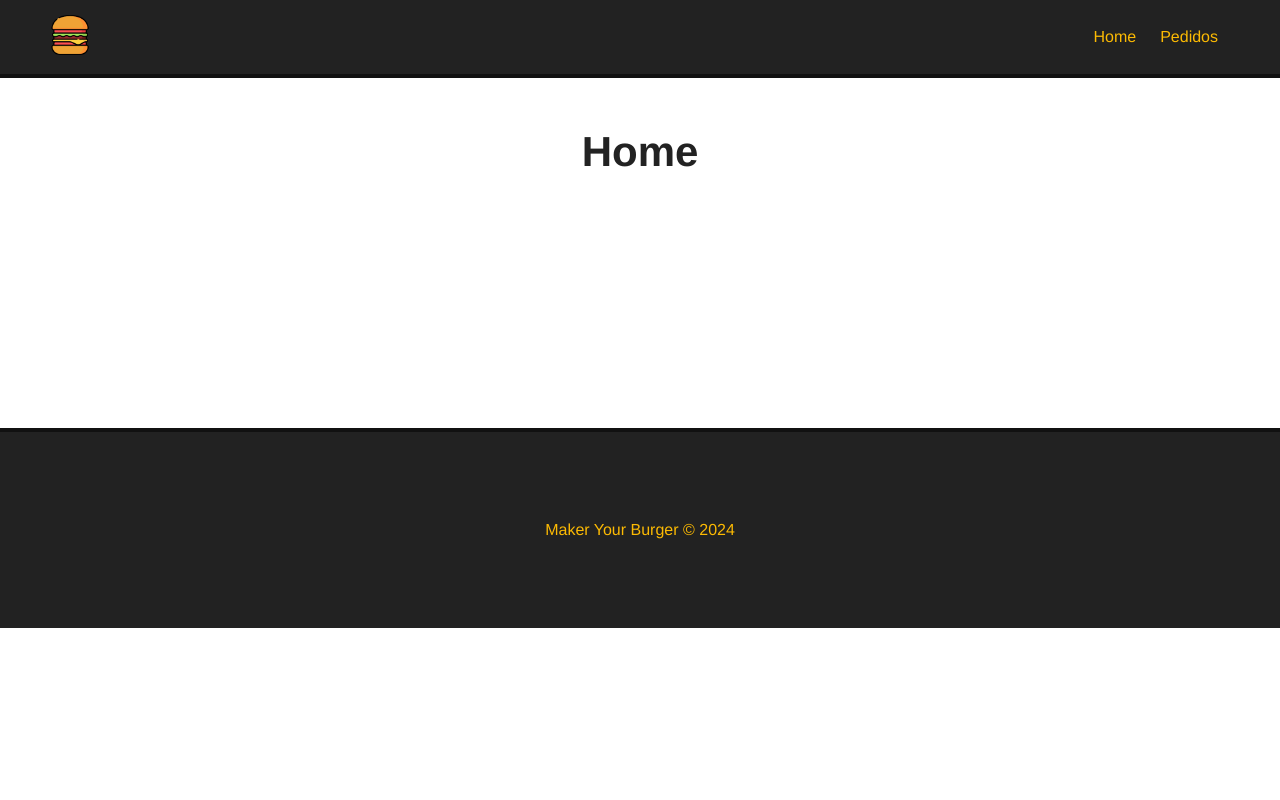
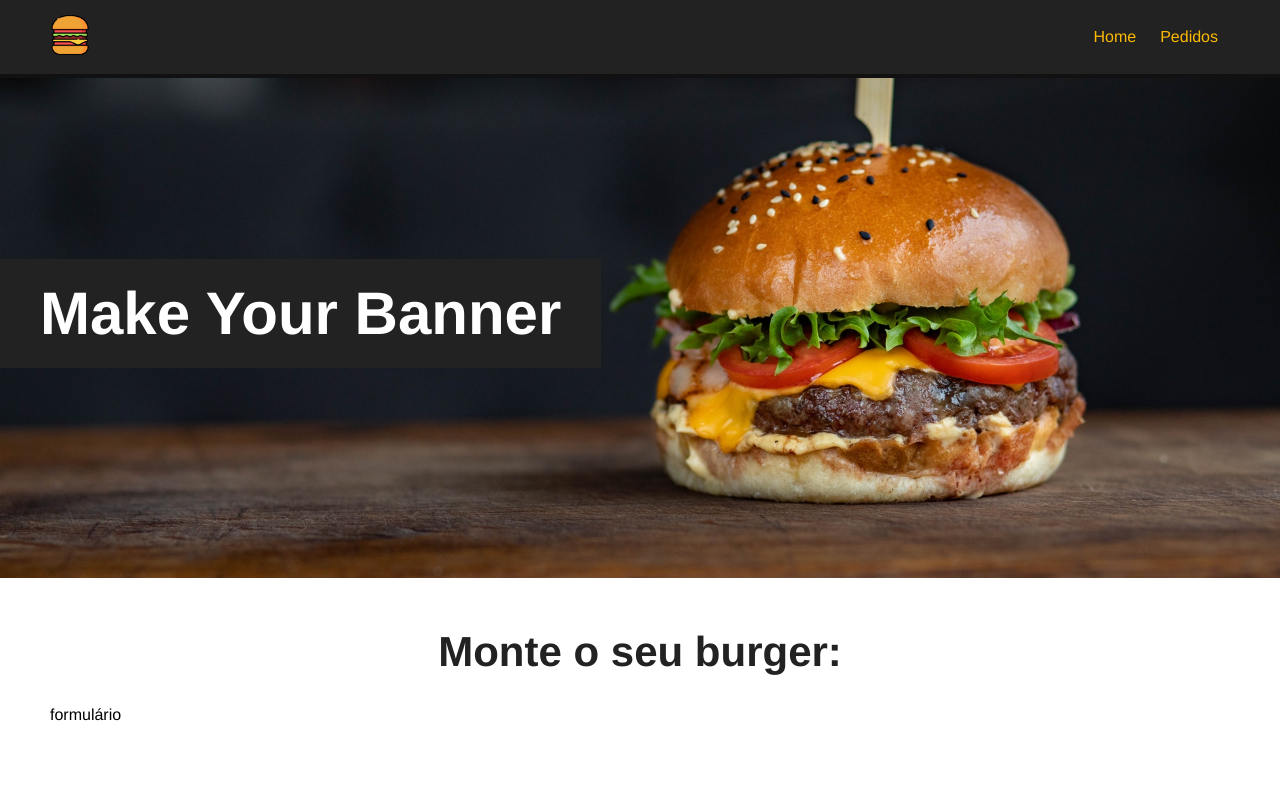
Before and after one commit to AlanGabHahn/make_burger, a Vue app: page / in a window 1280 px wide. Shown: the top 800 px of the page. Built offline with nearby package versions, Linux system fonts and the light colour scheme.

Commit message:
Criando banner da aplicação

```diff
--- /dev/null
+++ b/src/components/Banner.vue
@@ -0,0 +1,30 @@
+<template>
+    <div id="main-banner">
+        <h1>Make Your Banner</h1>
+    </div>
+</template>
+
+<script>
+export default {
+    name: "Banner"
+}
+</script>
+
+<style scoped>
+    #main-banner {
+        background-image: url('/public/image/burger.jpg');
+        background-position: 0 -250px;
+        background-size: cover;
+        height: 500px;
+        display: flex;
+        align-items: center;
+        justify-content: flex-start;
+    }
+    #main-banner h1 {
+        color: #FFF;
+        text-align: center;
+        font-size: 60px;
+        background-color: #222;
+        padding: 20px 40px;
+    }
+</style>
--- a/src/views/HomeView.vue
+++ b/src/views/HomeView.vue
@@ -1,9 +1,18 @@
 <template>
+  <Banner />
   <div class="main-container">
-    <h1>Home</h1>
+    <h1>Monte o seu burger:</h1>
+    <p>formulário</p>
   </div>
 </template>
 
 <script>
+  import Banner from '@/components/Banner.vue';
 
+  export default {
+    name: "Home",
+    components: {
+      Banner
+    }
+  }
 </script>
```
